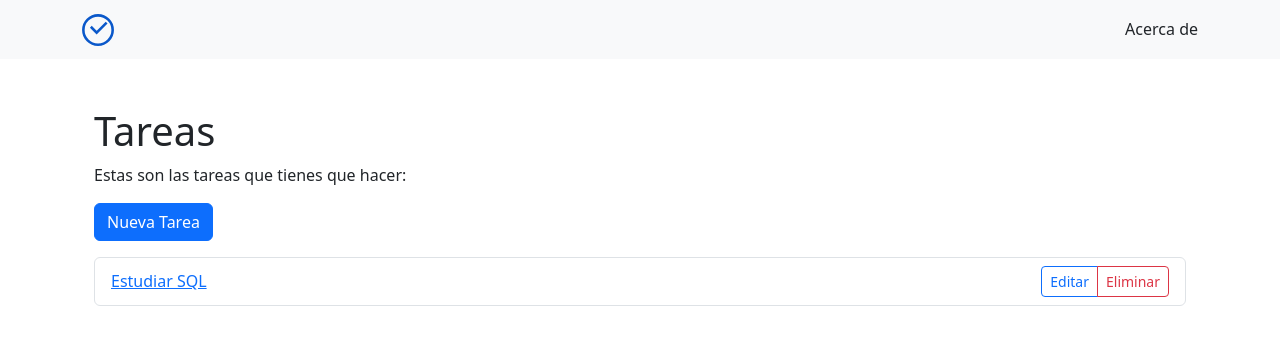
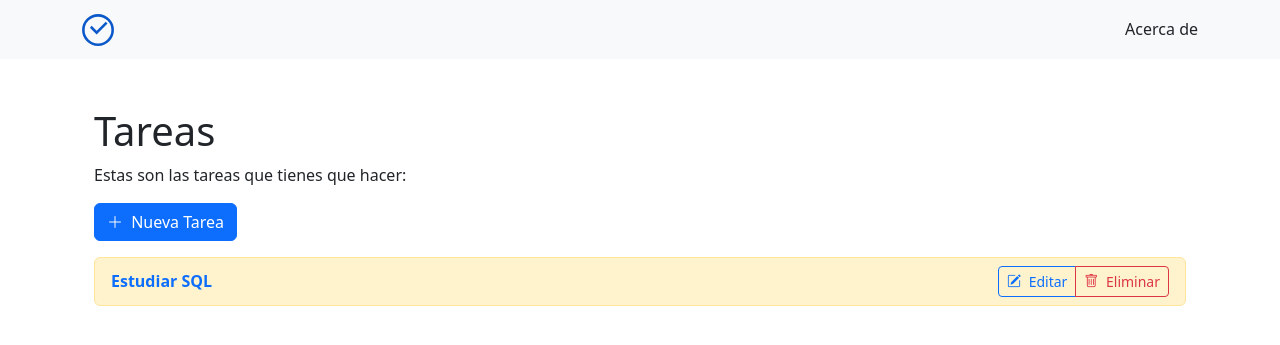
Before and after one commit to juanfuent-es/ebac.it-start-app, a Flask app: page / in a window 1280 px wide. Shown: the top 345 px of the page. Run offline with Flask 3, Linux system fonts and the light colour scheme; data comes from the database, SQL or seed files in the repository.

Commit message:
Actualización vistas

```diff
--- a/templates/index.html
+++ b/templates/index.html
@@ -28,7 +28,10 @@
   <!-- class="btn btn-primary" = Estilo de botón azul de Bootstrap -->
   <!-- mb-3 = Margen inferior (margin-bottom) -->
   <!-- title="..." = Texto que aparece al pasar el mouse sobre el botón -->
-  <a href="/crear" class="btn btn-primary mb-3" title="Crear Nueva Tarea">Nueva Tarea</a>
+  <a href="/crear" class="btn btn-primary mb-3" title="Crear Nueva Tarea">
+    <i class="bi bi-plus-lg me-1"></i>
+    Nueva Tarea
+  </a>
   <!-- CONDICIONAL: Verificamos si hay tareas para mostrar -->
   {% if tareas %}
   <!-- Si hay tareas, las mostramos en una lista -->
@@ -39,10 +42,11 @@
     <!-- list-group-item = Cada elemento de la lista -->
     <!-- d-flex justify-content-between = Flexbox para alinear elementos -->
     <!-- align-items-center = Centra verticalmente los elementos -->
-    <div class="list-group-item d-flex justify-content-between align-items-center">
+    {% set is_done = tarea.estado == 'completada' %}
+    <div class="list-group-item d-flex justify-content-between align-items-center {{ 'list-group-item-success' if is_done else 'list-group-item-warning' }}">
       <!-- Mostramos el nombre de la tarea -->
-      <a href="/tarea/{{ tarea.id }}" class="">
-        {{ tarea.nombre }}
+      <a href="/tarea/{{ tarea.id }}" class="text-decoration-none">
+        <span class="fw-semibold">{{ tarea.nombre }}</span>
       </a>
       <!-- Grupo de botones para cada tarea -->
       <!-- btn-group = Agrupa botones horizontalmente -->
@@ -53,11 +57,17 @@
         <!-- btn-sm = Botón pequeño -->
         <!-- btn-outline-primary = Botón con borde azul -->
         <!-- {{ tarea.id }} = Índice de la tarea actual -->
-        <a href="/editar/{{ tarea.id }}" class="btn btn-sm btn-outline-primary">Editar</a>
+        <a href="/editar/{{ tarea.id }}" class="btn btn-sm btn-outline-primary">
+          <i class="bi bi-pencil-square me-1"></i>
+          Editar
+        </a>
         <!-- Botón Eliminar -->
         <!-- btn-outline-danger = Botón con borde rojo -->
         <!-- onclick="..." = JavaScript que pide confirmación antes de eliminar -->
-        <a href="/eliminar/{{ tarea.id }}" class="btn btn-sm btn-outline-danger" onclick="return confirm('¿Estás seguro de que quieres eliminar esta tarea?')">Eliminar</a>
+        <a href="/eliminar/{{ tarea.id }}" class="btn btn-sm btn-outline-danger" onclick="return confirm('¿Estás seguro de que quieres eliminar esta tarea?')">
+          <i class="bi bi-trash me-1"></i>
+          Eliminar
+        </a>
       </div>
     </div>
     {% endfor %}
--- a/templates/layout.html
+++ b/templates/layout.html
@@ -20,16 +20,17 @@
     <!-- Título dinámico de la página -->
     <!-- block title será reemplazado por el título específico de cada página -->
     <title>{% block title %}{% endblock %} | Rutina.py</title>
-
-    <link rel="icon" type="image/png" href="/static/favicon-96x96.png" sizes="96x96" />
-    <link rel="icon" type="image/svg+xml" href="/static/favicon.svg" />
-    <link rel="shortcut icon" href="/static/favicon.ico" />
-    <link rel="apple-touch-icon" sizes="180x180" href="/static/apple-touch-icon.png" />
-    <meta name="apple-mobile-web-app-title" content="Rutina.py" />
-    <link rel="manifest" href="/static/site.webmanifest" />
+    <link rel="icon" type="image/png" href="/static/favicon-96x96.png" sizes="96x96">
+    <link rel="icon" type="image/svg+xml" href="/static/favicon.svg">
+    <link rel="shortcut icon" href="/static/favicon.ico">
+    <link rel="apple-touch-icon" sizes="180x180" href="/static/apple-touch-icon.png">
+    <meta name="apple-mobile-web-app-title" content="Rutina.py">
+    <link rel="manifest" href="/static/site.webmanifest">
     <!-- Bootstrap CSS - Framework de estilos -->
     <!-- CDN = Content Delivery Network - Carga Bootstrap desde internet -->
     <link href="https://cdn.jsdelivr.net/npm/bootstrap@5.3.8/dist/css/bootstrap.min.css" rel="stylesheet" integrity="sha384-sRIl4kxILFvY47J16cr9ZwB07vP4J8+LH7qKQnuqkuIAvNWLzeN8tE5YBujZqJLB" crossorigin="anonymous">
+    <!-- Bootstrap Icons -->
+    <link rel="stylesheet" href="https://cdn.jsdelivr.net/npm/bootstrap-icons@1.11.3/font/bootstrap-icons.min.css">
   </head>
   <body>
     <!--
@@ -51,6 +52,15 @@
     <br>
     <!-- CONTENIDO PRINCIPAL -->
     <main class="container">
+      {% with messages = get_flashed_messages(with_categories=True) %}
+      {% if messages %}
+      <div class="mt-2">
+        {% for category, message in messages %}
+        <div class="alert alert-{{ category }}" role="alert">{{ message }}</div>
+        {% endfor %}
+      </div>
+      {% endif %}
+      {% endwith %}
       <!-- block content define una sección que será reemplazada -->
       <!-- Cada página (index.html, tareas.html, etc.) definirá su propio contenido aquí -->
       {% block content %}
```
Also changed, not shown: templates/editar.html (+8 -5 lines), templates/formulario.html (+9 -12 lines), templates/tarea.html (+15 -3 lines), templates/acerca.html (renamed from templates/acerca-de.html).
